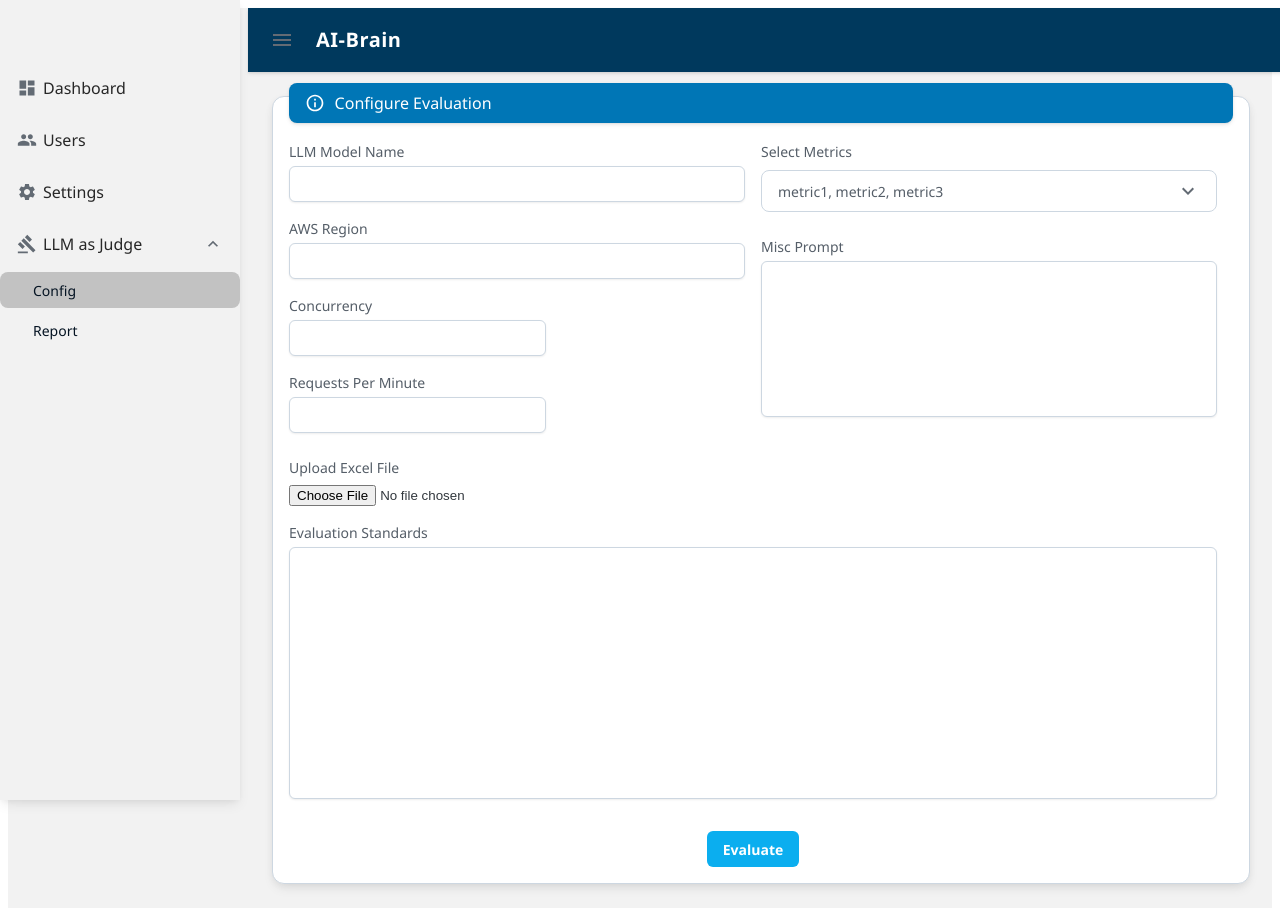
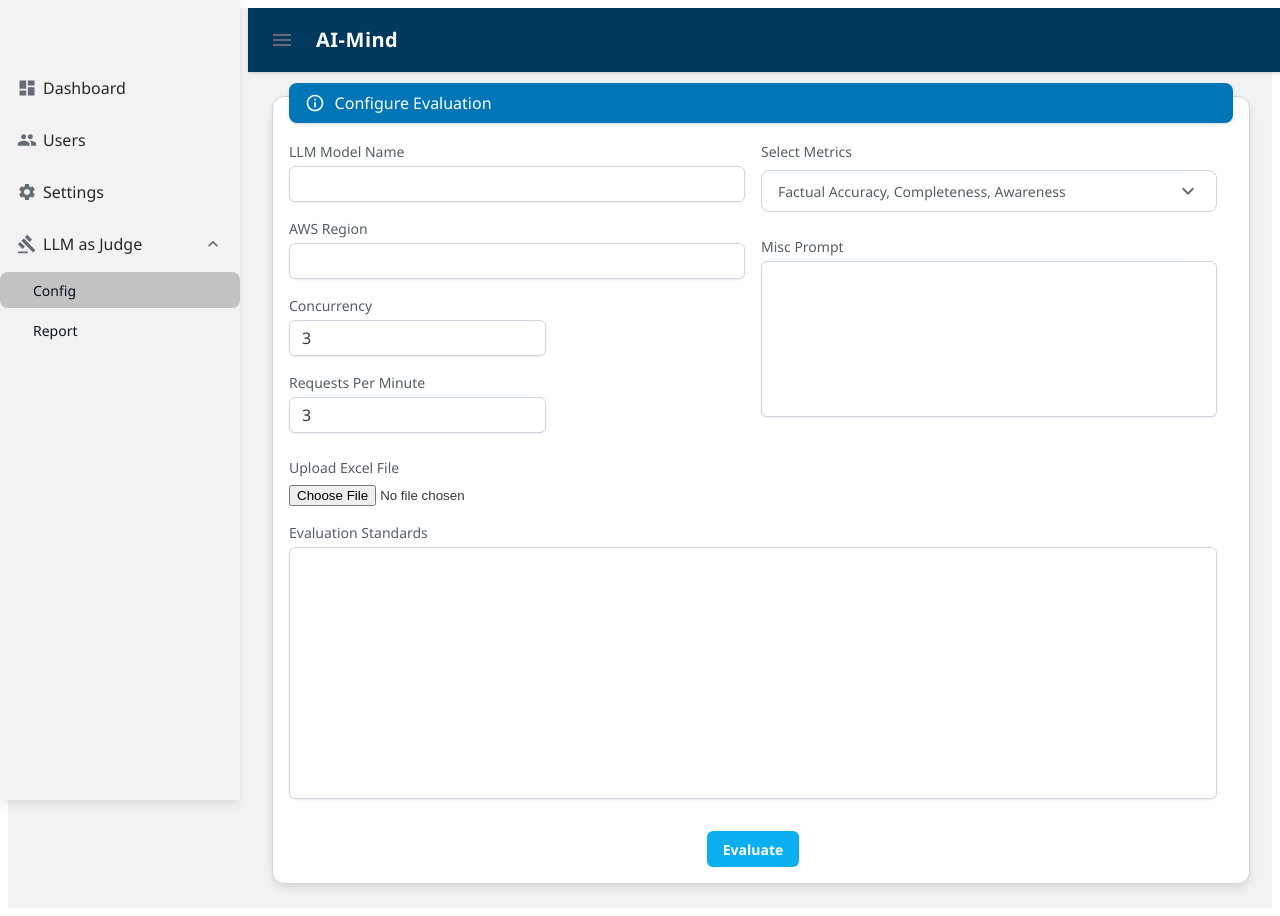
Before and after one commit to pranksterguru/template, a React (Create React App) app: page /llmjudgeconfig in a window 1280 px wide. Built offline with nearby package versions, Linux system fonts and the light colour scheme.

Commit message:
lets try

```diff
--- a/src/components/MetricsDropdown.jsx
+++ b/src/components/MetricsDropdown.jsx
@@ -13,6 +13,7 @@
 import Tooltip from '@mui/joy/Tooltip';
 import ExpandMore from '@mui/icons-material/ExpandMore';
 import ExpandLess from '@mui/icons-material/ExpandLess';
+import CustomTooltip from './CustomTooltip';
 
 const MetricsDropdown = forwardRef(({ metricData = [] }, ref) => {
   const [open, setOpen] = useState(false);
@@ -116,13 +117,14 @@
             const selectedMetric = selected.find((m) => m.name === metric.name);
             return (
               <Box key={metric.name} sx={{ mb: 2 }}>
-                <Tooltip title={metric.description}>
-                  <Checkbox
-                    checked={!!selectedMetric}
-                    onChange={() => toggleMetric(metric)}
-                    label={metric.name}
-                  />
-                </Tooltip>
+                <CustomTooltip header={metric.name} content={metric.description}>
+  <Checkbox
+    checked={!!selectedMetric}
+    onChange={() => toggleMetric(metric)}
+    label={metric.name}
+  />
+</CustomTooltip>
+
                 {selectedMetric && (
                   <Box sx={{ mt: 1, pl: 3, display: 'flex', gap: 1 }}>
                     <Input
--- a/src/layout/MainLayout.jsx
+++ b/src/layout/MainLayout.jsx
@@ -42,7 +42,7 @@
             fontFamily: '"Segoe UI", Roboto, sans-serif'
           }}
         >
-          AI-Brain
+          AI-Mind
         </Typography>
       </Sheet>
       <Sidebar open={open} />
--- a/src/pages/LLMJudgeConfig.jsx
+++ b/src/pages/LLMJudgeConfig.jsx
@@ -6,30 +6,16 @@
 import Button from '@mui/joy/Button';
 import InfoCard from '../components/InfoCard';
 import MetricsDropdown from '../components/MetricsDropdown';
+import properties from '../properties';
 
-const metricData = [
-  {
-    name: 'metric1',
-    description: 'description of the metric',
-    thresholds: { green: 100, amber: 70, red: 30 }
-  },
-  {
-    name: 'metric2',
-    description: 'description of the metric',
-    thresholds: { green: 100, amber: 70, red: 30 }
-  },
-  {
-    name: 'metric3',
-    description: 'description of the metric',
-    thresholds: { green: 100, amber: 70, red: 30 }
-  }
-];
+const metricData = properties.metricData;
+
 
 const LLMJudgeConfig = () => {
   const [llmModel, setLlmModel] = useState('');
   const [awsRegion, setAwsRegion] = useState('');
-  const [concurrency, setConcurrency] = useState('');
-  const [requestsPerMinute, setRequestsPerMinute] = useState('');
+  const [concurrency, setConcurrency] = useState(3);
+  const [requestsPerMinute, setRequestsPerMinute] =  useState(3);
   const [evaluationText, setEvaluationText] = useState('');
   const [miscPrompt, setMiscPrompt] = useState('');
   const [excelFile, setExcelFile] = useState(null);
--- a/src/pages/LLMJudgeReport.jsx
+++ b/src/pages/LLMJudgeReport.jsx
@@ -131,7 +131,7 @@
   };
 
   return (
-    <Box sx={{ p: 3 }}>
+    <Box sx={{ p: 0.5 }}>
       <Typography level="h4" sx={{ mb: 2 }}>
         LLM as Judge Report
       </Typography>
--- a/src/pages/LoginPage.jsx
+++ b/src/pages/LoginPage.jsx
@@ -78,7 +78,7 @@
         }}
       >
         <Typography level="h4" sx={{ mb: 2, textAlign: 'center', color: 'primary.900' }}>
-          AI-Brain Login
+          AI-Mind Login
         </Typography>
         <Stack spacing={2}>
           <Input placeholder="AWS User Name" name="username" value={form.username} onChange={handleChange('username')} />
--- a/src/properties.js
+++ b/src/properties.js
@@ -1,8 +1,33 @@
+const properties = {
+  api_login: 'http:somelogin',
+  api_evaluate: 'http:somelogin',
+  metricData: [
+    {
+      name: 'Factual Accuracy',
+      source_range: '0-100',
+      evaluation_components: {'componentss1':'components2','componentss2':'components2'},
+      task:'this is task',
+      description: 'description of Factual Accuracy',
+      thresholds: { red: 30, amber: 70, green: 100 }
+    },
+    {
+      name: 'Completeness',
+        source_range: '0-100',
+      evaluation_components: {'componentss1':'components2','componentss2':'components2'},
+      task:'this is task',
+      description: 'description of Factual Accuracy',
+      thresholds: { red: 30, amber: 70, green: 100 }
+    },
+    {
+      name: 'Awareness',
+            source_range: '0-100',
+      evaluation_components: {'componentss1':'components2','componentss2':'components2'},
+      task:'this is task',
+      description: 'description of Factual Accuracy',
+      thresholds: { red: 30, amber: 70, green: 100 }
+    },
 
-const properties = {
-    api_login: 'http:somelogin',
-    api_evaluate: 'http:somelogin',
-
+  ]
 };
 
 export default properties;
```
